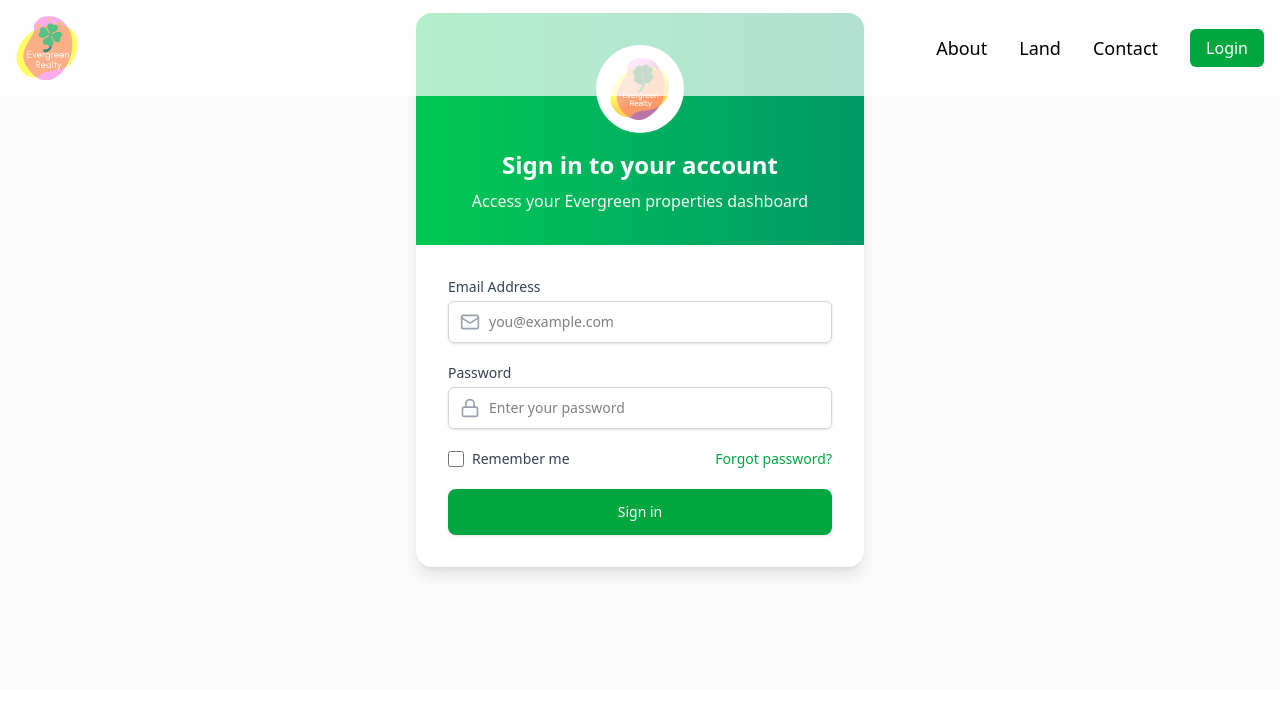
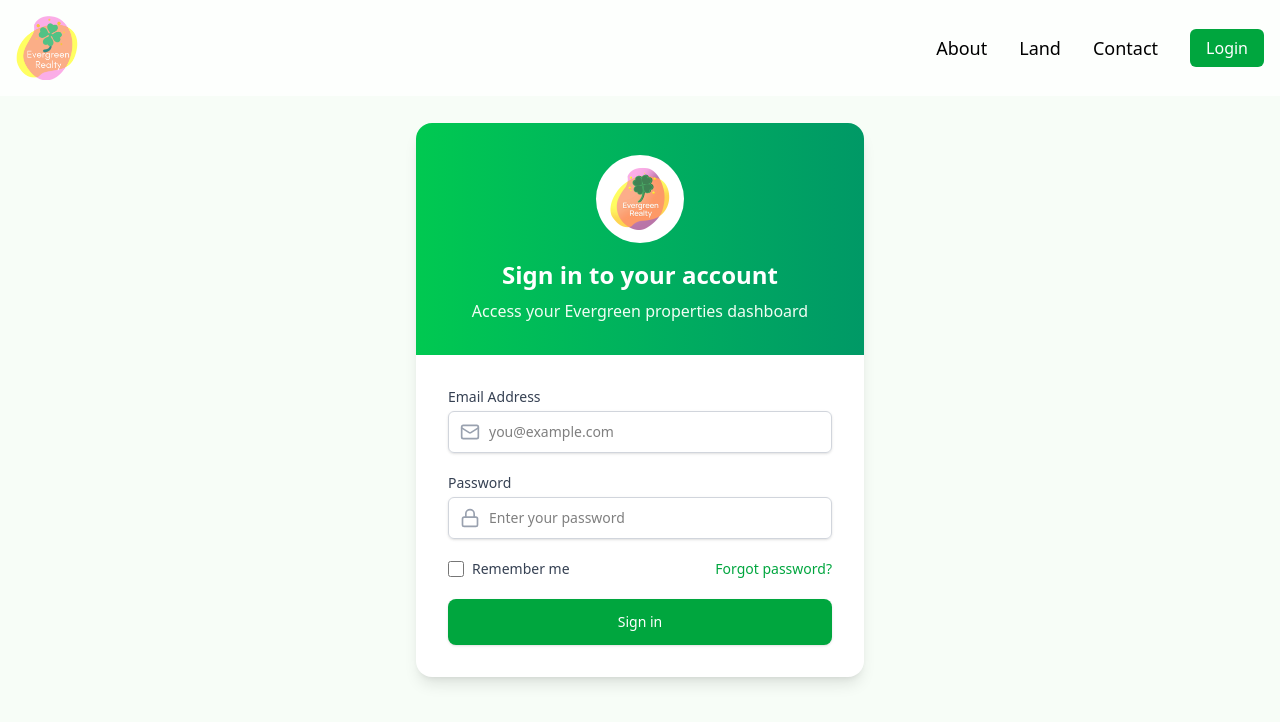
Before and after one commit to kynth65/Evergreen, a React (Vite) app in the folder react/: page /login in a window 1280 px wide. Shown: the top 722 px of the page. Built offline with nearby package versions, Linux system fonts and the light colour scheme; no server answers; a web font is replaced by a local one.

Commit message:
update the padding at the top for the login and contact

```diff
--- a/react/src/pages/ContactUs.jsx
+++ b/react/src/pages/ContactUs.jsx
@@ -59,8 +59,9 @@ export default function ContactUs() {
 
   return (
     <>
-      <div className="min-h-screen bg-[#f7fdf7]">
-        <Header />
+      {" "}
+      <Header />
+      <div className="min-h-screen bg-[#f7fdf7] pt-20">
         <div className="max-w-3xl mx-auto">
           <div className="bg-white shadow-lg rounded-lg p-8 mt-16">
             <div className="space-y-4 mb-8">
--- a/react/src/pages/Login.jsx
+++ b/react/src/pages/Login.jsx
@@ -67,7 +67,7 @@ export default function Login() {
   return (
     <>
       <Header />
-      <div className="min-h-screen flex items-center justify-center mt-[-110px] bg-neutral-50 py-8 px-4 sm:px-6 lg:px-8">
+      <div className="min-h-screen flex items-center justify-center bg-[#f7fdf7] py-8 px-4 sm:px-6 lg:px-8">
         <div className="max-w-md w-full relative">
           {/* Decorative element - top leaf */}
           <div className="hidden lg:block absolute -top-8 -right-8 opacity-60">
```
